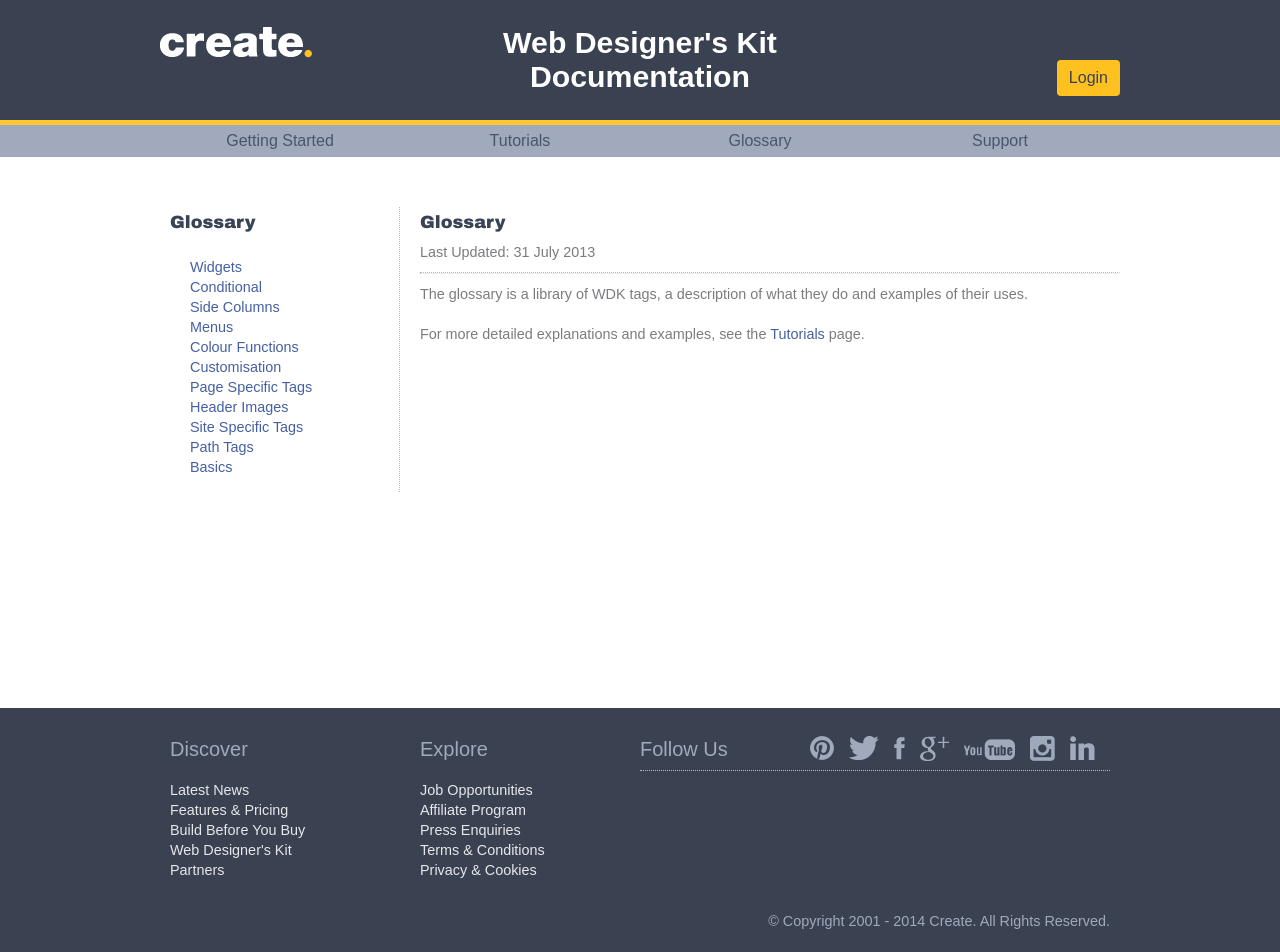
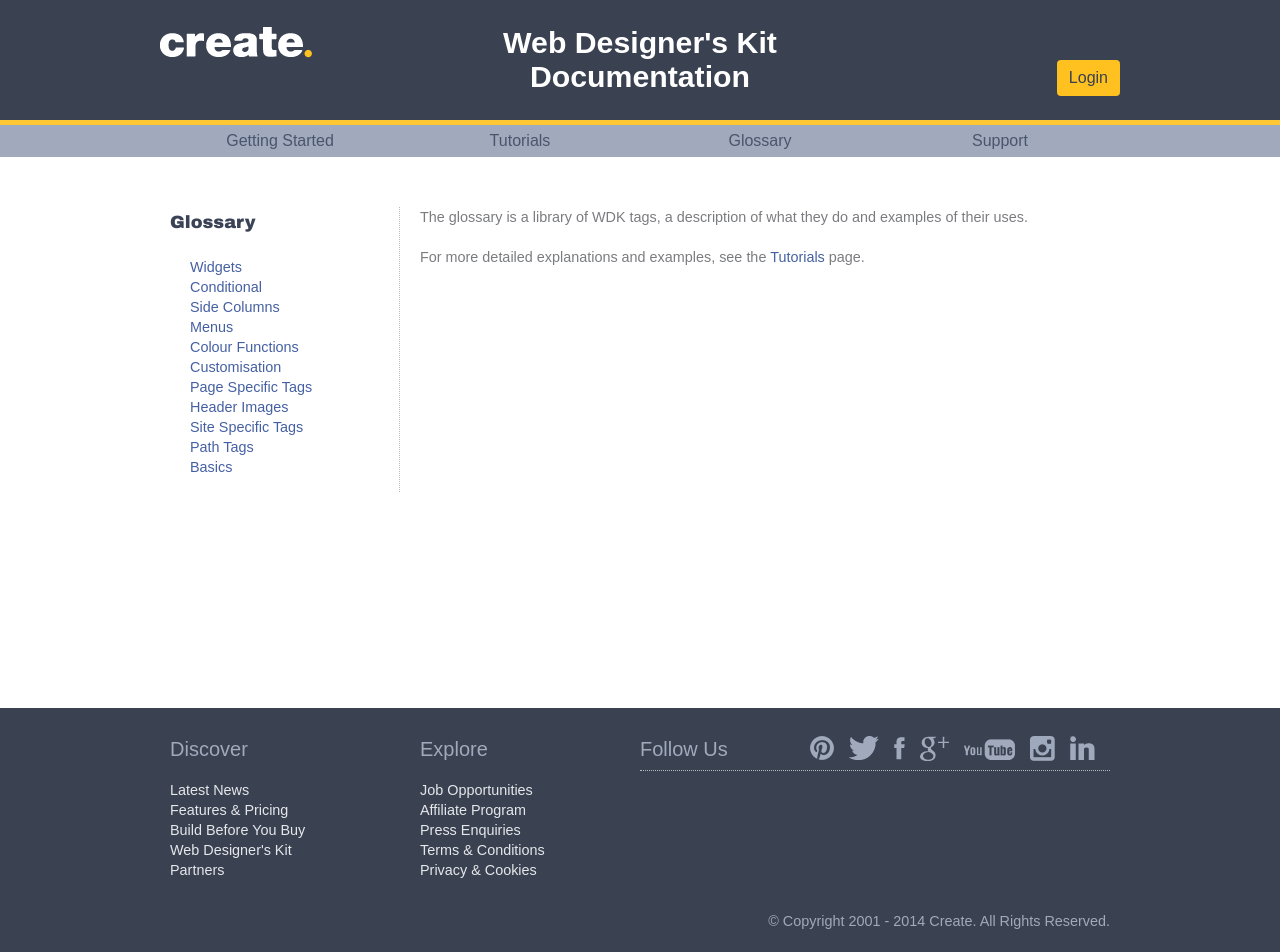
Before and after one commit to createdotnet/wdk, a Jekyll site: the page built from pages/glossary/00glossary.md, in a window 1280 px wide. Built offline with Jekyll 4.4.1, drawn with Linux system fonts in a browser that asks for light colours; some web fonts are replaced.

Commit message:
removed last update and title from landing page YAML head

```diff
--- a/pages/glossary/00glossary.md
+++ b/pages/glossary/00glossary.md
@@ -1,9 +1,10 @@
 ---
 layout: glossary
-title: Glossary
-last-updated: 31-07-2013
 permalink: "glossary.html"
+last-updated: 00-00-0000
 ---
+
+<!-- last-updated must be 00-00-0000 else the title will be repeated on the page (three times!) and the date will display - not required for these landing pages. -->
 
 The glossary is a library of WDK tags, a description of what they do and examples of their uses.
 
```
Also changed, not shown: pages/tutorials/00tutorials.md (+3 -2 lines).
